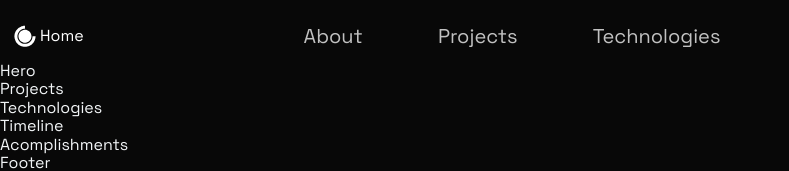
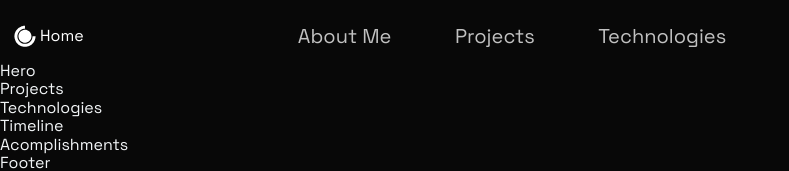
Before and after one commit to xtrajoes/Portfolio-Jordan, a Next.js app: page / in a window 1280 px wide. Shown: the top 171 px of the page, without its empty margins (0-789 px from the left). Built offline with nearby package versions, Linux system fonts and the light colour scheme.

Commit message:
reinitialized header

```diff
--- a/src/components/Header/Header.js
+++ b/src/components/Header/Header.js
@@ -17,7 +17,7 @@ const Header = () =>  (
     <Div2>
       <li>
         <Link href="#about">
-          <NavLink>About</NavLink>
+          <NavLink>About Me</NavLink>
         </Link>
       </li>
       <li>
```
Also changed, not shown: 1 other file (tests, documents, lock files or other folders).
